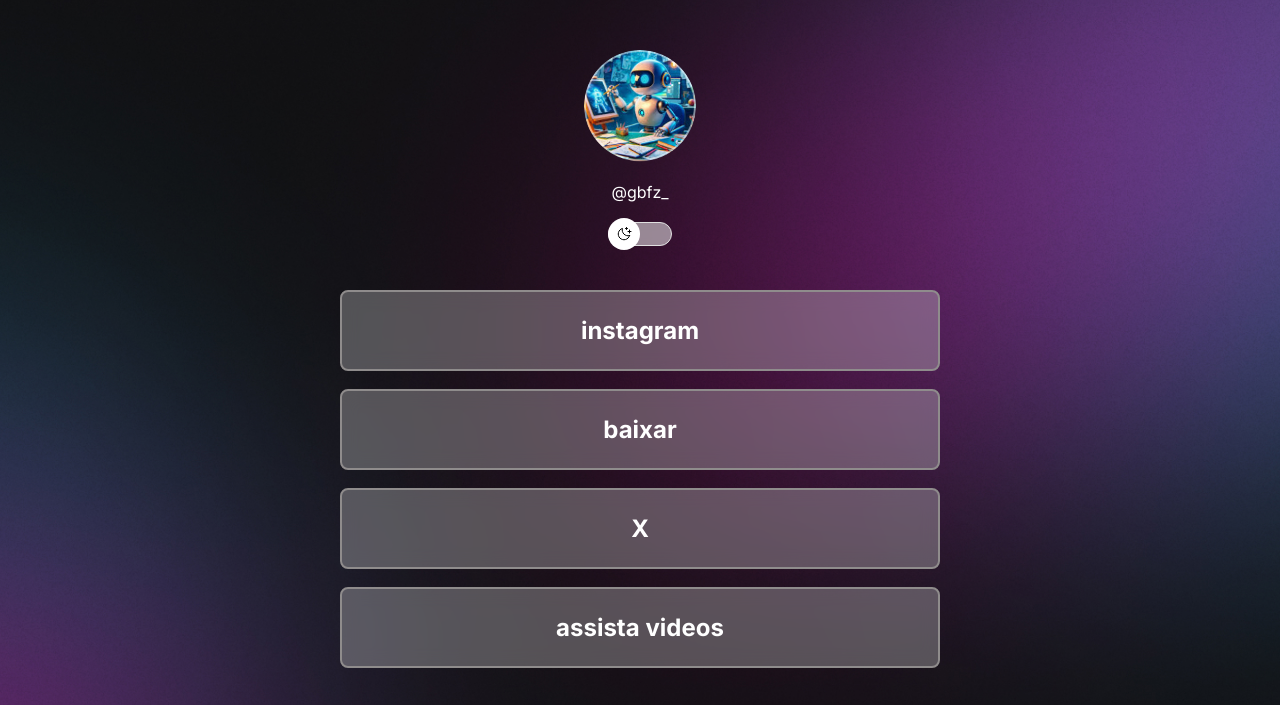
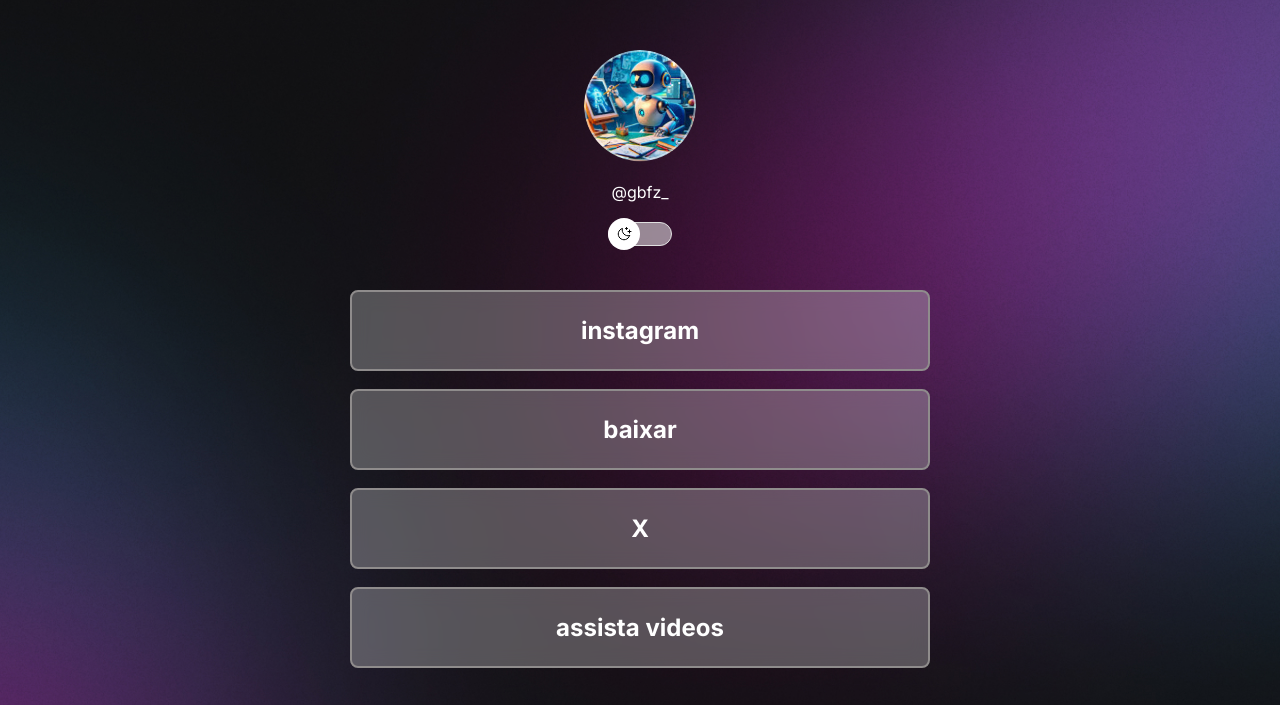
Before and after one commit to Gabriel-Fiuza-ram/discover, a plain HTML site: page index.html in a window 1280 px wide. Shown: the top 705 px of the page. Drawn offline with nearby package versions, Linux system fonts and the light colour scheme.

Commit message:
css ajuste da largura

```diff
--- a/delicia.css
+++ b/delicia.css
@@ -36,7 +36,8 @@
 }
 
 #container {
-  width: 600px;
+  width: 100%;
+  max-width: 580px;
   margin: auto;
   margin: 50px auto 0px;
 }
```
